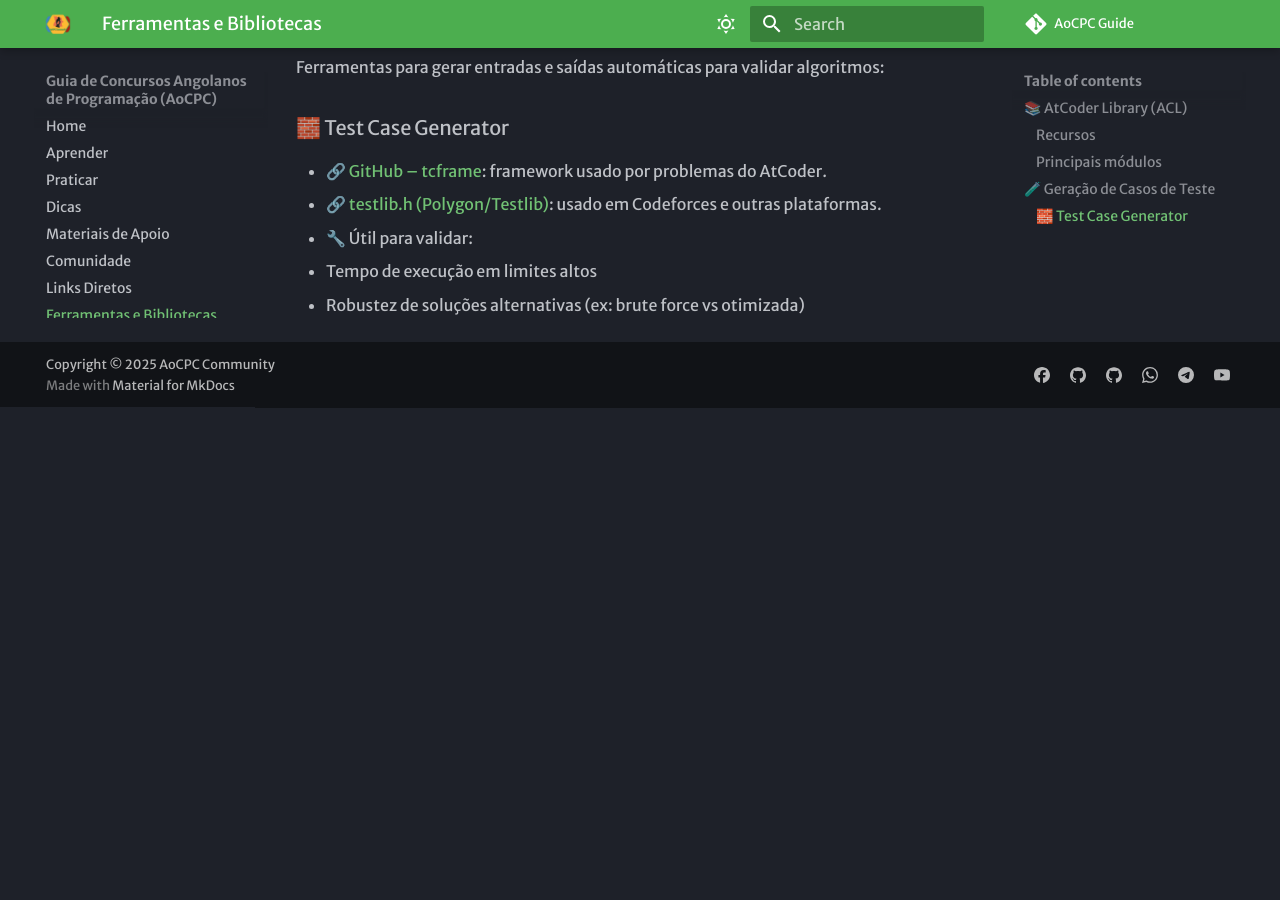
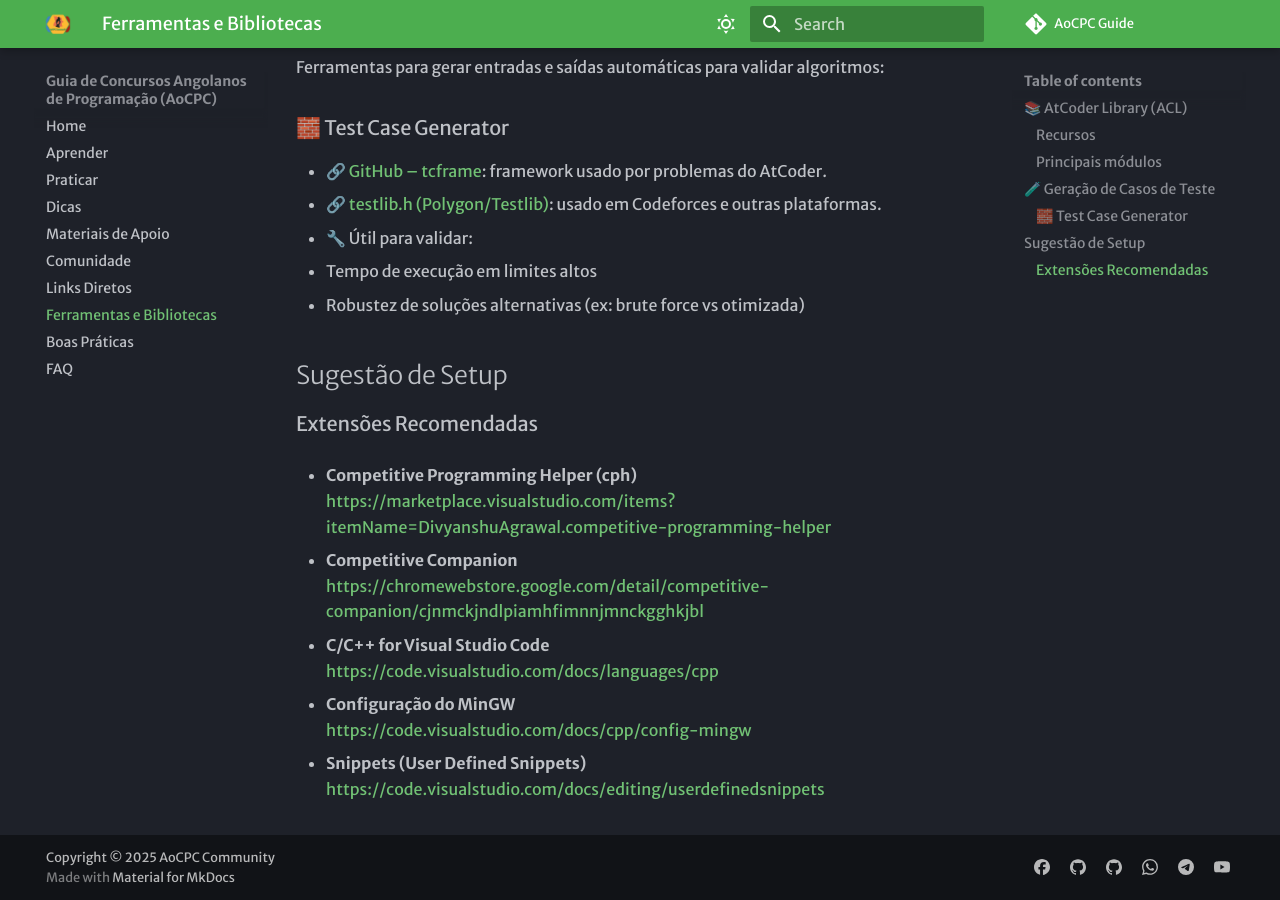
Before and after one commit to aocpc-community/aocpc-guide, an MkDocs documentation site: the page built from docs/guide/ferramentas-bibliotecas.md, in a window 1280 px wide and 900 px high, scrolled down 879 px. Built offline with MkDocs 1.6.1 and Material for MkDocs 9.7.7, drawn with Linux system fonts in a browser that asks for light colours; some web fonts are replaced; comment, search, counter and statistics services are not loaded; before the commit the page ends 1286 px from its top, so only the background shows below that.

Commit message:
docs: added setup

```diff
--- a/docs/guide/ferramentas-bibliotecas.md
+++ b/docs/guide/ferramentas-bibliotecas.md
@@ -34,3 +34,24 @@
 - 🔧 Útil para validar:
   - Tempo de execução em limites altos
   - Robustez de soluções alternativas (ex: brute force vs otimizada)
+
+
+
+## Sugestão de Setup
+
+### Extensões Recomendadas
+
+- **Competitive Programming Helper (cph)**
+  [https://marketplace.visualstudio.com/items?itemName=DivyanshuAgrawal.competitive-programming-helper](https://marketplace.visualstudio.com/items?itemName=DivyanshuAgrawal.competitive-programming-helper)
+
+- **Competitive Companion**
+  [https://chromewebstore.google.com/detail/competitive-companion/cjnmckjndlpiamhfimnnjmnckgghkjbl](https://chromewebstore.google.com/detail/competitive-companion/cjnmckjndlpiamhfimnnjmnckgghkjbl)
+
+- **C/C++ for Visual Studio Code**
+  [https://code.visualstudio.com/docs/languages/cpp](https://code.visualstudio.com/docs/languages/cpp)
+
+- **Configuração do MinGW**
+  [https://code.visualstudio.com/docs/cpp/config-mingw](https://code.visualstudio.com/docs/cpp/config-mingw)
+
+- **Snippets (User Defined Snippets)**
+  [https://code.visualstudio.com/docs/editing/userdefinedsnippets](https://code.visualstudio.com/docs/editing/userdefinedsnippets)
```
